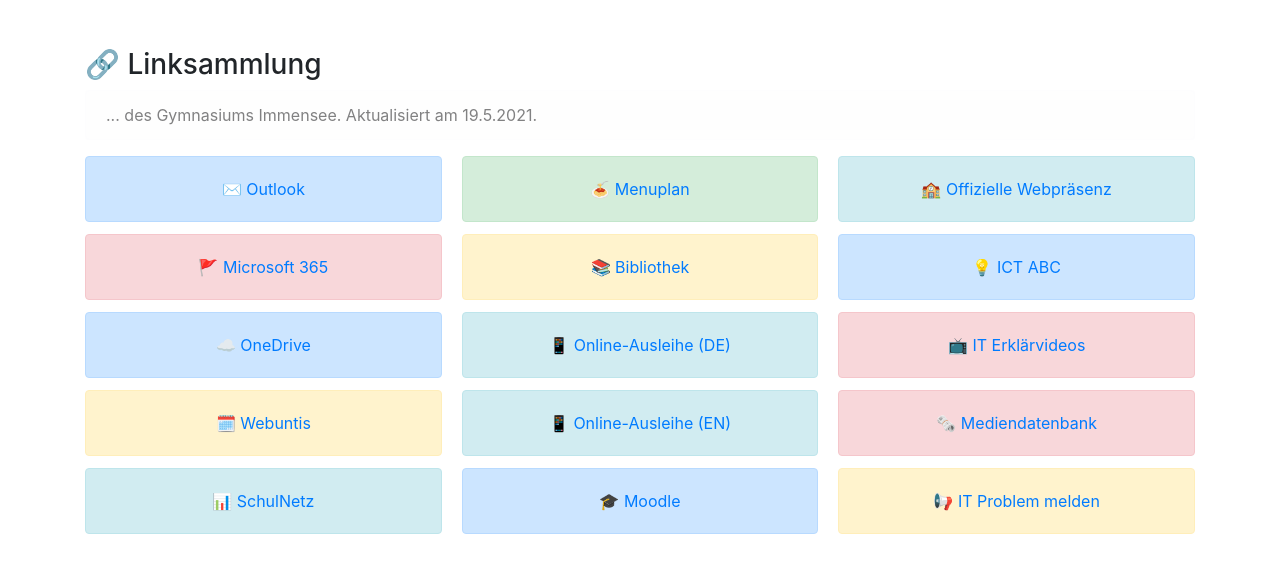
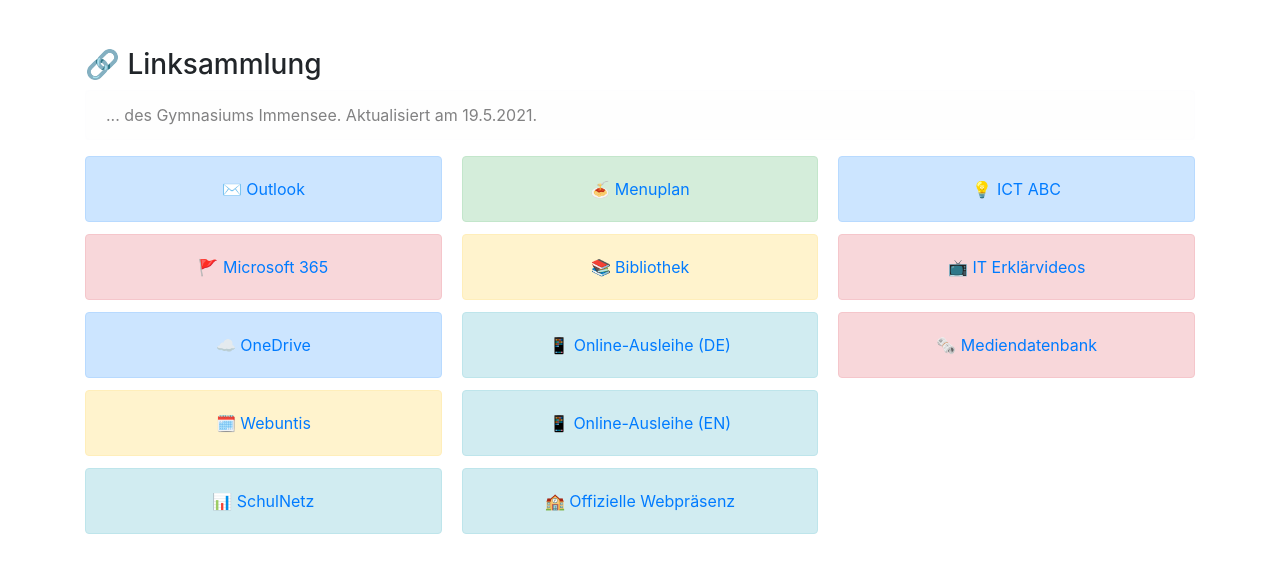
Before and after one commit to mf07/gymnasium-immensee.github.io, a plain HTML site: page index.html in a window 1280 px wide. Drawn offline with nearby package versions, Linux system fonts and the light colour scheme.

Commit message:
Update index.html

```diff
--- a/index.html
+++ b/index.html
@@ -68,11 +68,6 @@
             <a class="card-text stretched-link" href="https://e-thek.overdrive.com/">📱 Online-Ausleihe (EN)</a>
           </div>
         </div>
-        <div class="card alert-primary">
-          <div class="card-body text-center">
-            <a class="card-text stretched-link" href="https://lernportal.gymnasium-immensee.ch/">🎓 Moodle</a>
-          </div>
-        </div>
         <div class="card alert-info">
           <div class="card-body text-center">
             <a class="card-text stretched-link" href="https://www.gymnasium-immensee.ch/">🏫 Offizielle Webpräsenz</a>
@@ -93,11 +88,6 @@
             <a class="card-text stretched-link" href="https://www.digithek.ch/de/swissdox-essentials-das-online-zeitungsarchiv">🗞 Mediendatenbank</a>
           </div>
         </div>
-        <div class="card alert-warning">
-          <div class="card-body text-center">
-            <a class="card-text stretched-link" href="https://survey123.arcgis.com/share/c585b4a5bb3b4263a6c0097d30d48270">📢 IT Problem melden</a>
-          </div>
-        </div>
 
       </div>
     </div>
```
